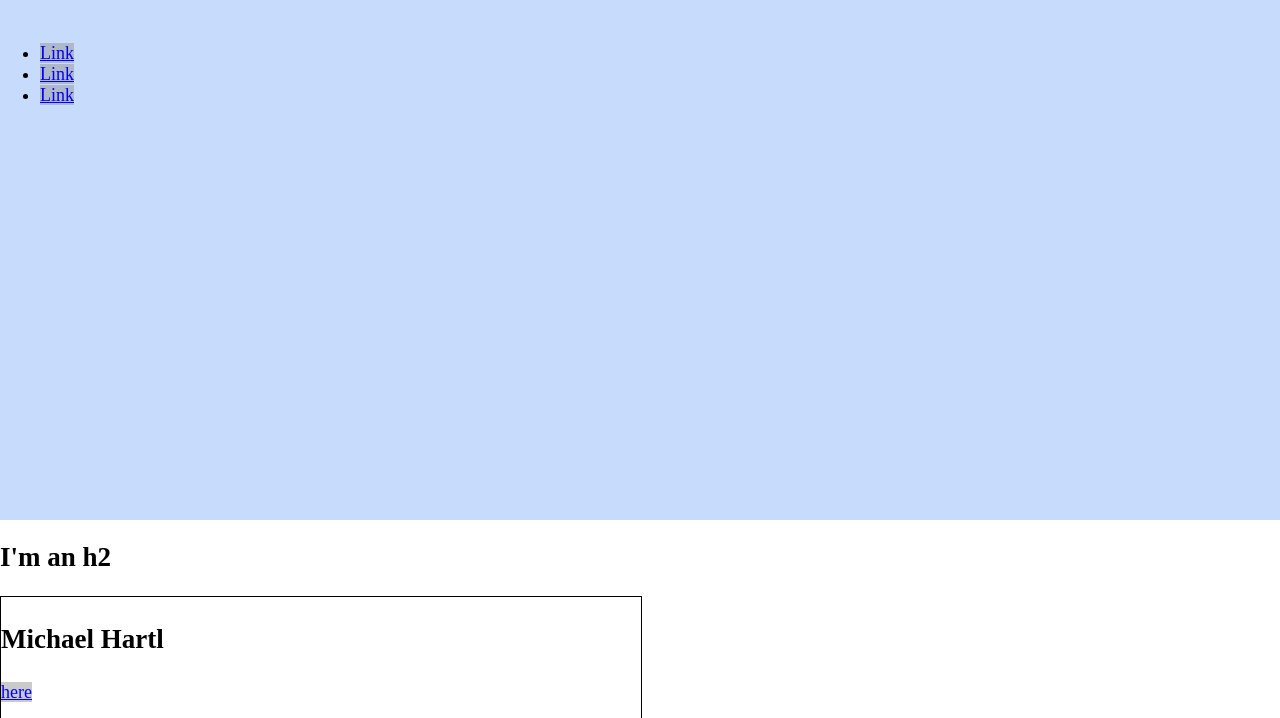
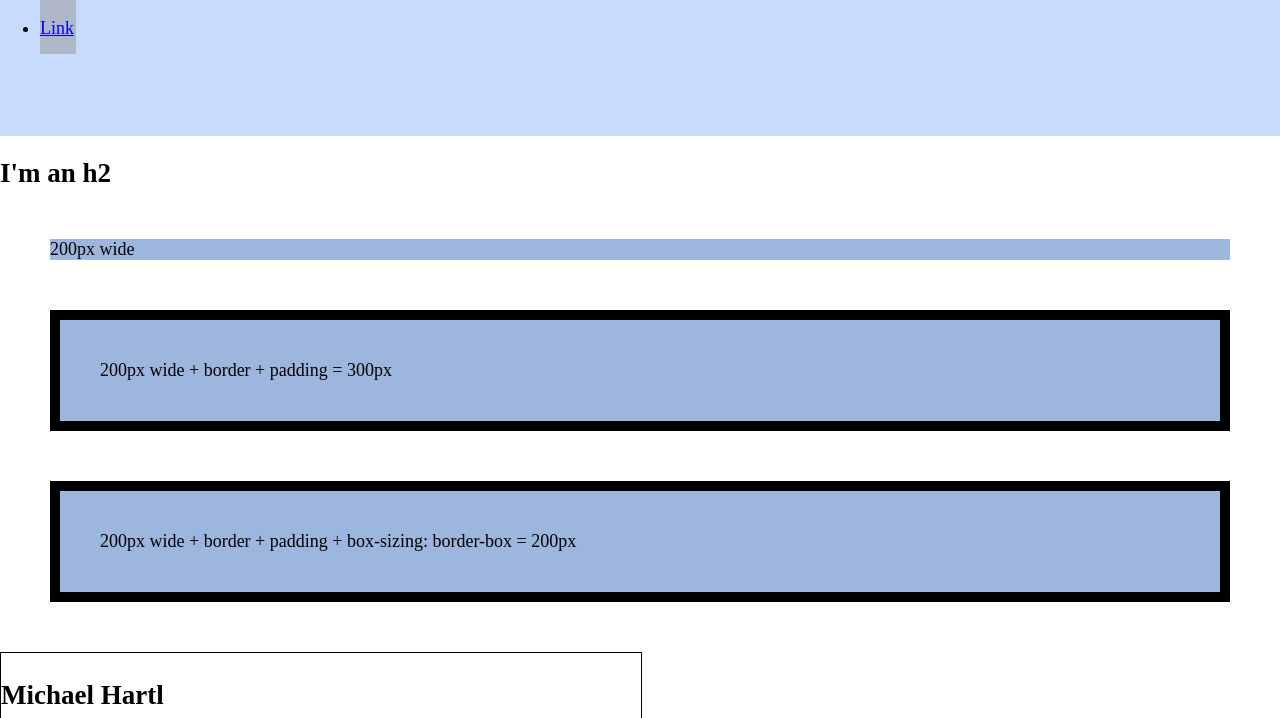
Before and after one commit to hiramayo/hiramayo.github.io, a plain HTML site: page index.html in a window 1280 px wide. Shown: the part 120-838 px from the top of the page. Drawn offline with Linux system fonts and the light colour scheme.

Commit message:
Chapeter4.2 finish

```diff
--- a/index.html
+++ b/index.html
@@ -15,19 +15,25 @@
     margin: 0;
     padding: 0;
   }
+  /*body {
+  font-size: 62.5%;
+  }*/
   h1 {
-    font-size: 7vw;
+    font-size: 2em;
     margin-top: 0;
   }
   /* HERO STYLES */
   .full-hero {
     background-color: #c7dbfc;
-    height: 50vw;
+    height: 20vw;
   }
   /* SOCIAL STYLES */
   .social-link {
     background: rgba(150, 150, 150, 0.5);
     color: blue;
+    display: inline-block;
+    height: 36px;
+    width: 36px;
   }
 
   /* BIO STYLES */
@@ -48,6 +54,17 @@
   .bio-copy a {
     color: green;
   }
+  .test-box {
+    background: #9db6dd;
+    margin: 50px;
+  }
+  .test-box-nosizing {
+    border: 10px solid #000;
+    padding: 40px;
+  }
+  .test-box-sizing {
+    box-sizing: border-box;
+  }
   </style>
 </head>
 <body>
@@ -66,6 +83,15 @@
     </ul>
   </div>
   <h2>I'm an h2</h2>
+  <div class="test-box">
+    200px wide
+  </div>
+  <div class="test-box test-box-nosizing">
+    200px wide + border + padding = 300px
+  </div>
+  <div class="test-box test-box-nosizing test-box-sizing">
+    200px wide + border + padding + box-sizing: border-box = 200px
+  </div>
   <div class="bio-wrapper">
     <div class="bio-box">
       <h3>Michael Hartl</h3>
```
